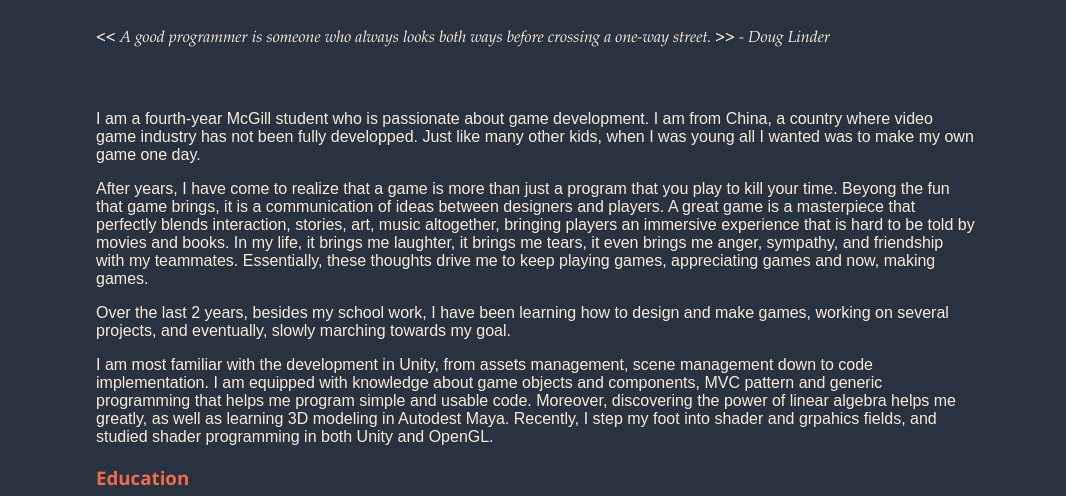
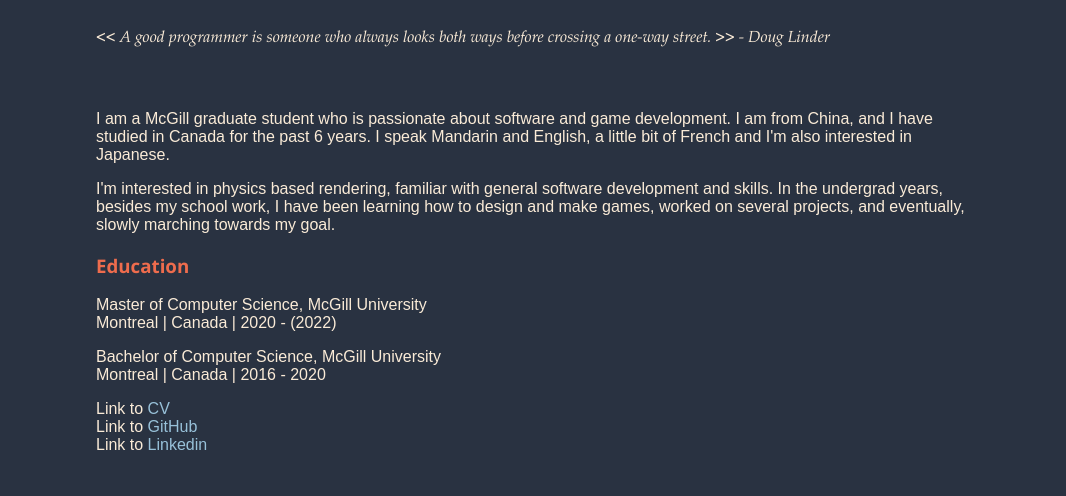
Before and after one commit to gjtqiyue/gjtqiyue.github.io, a plain HTML site: page index.html in a window 1280 px wide. Shown: the part 141-637 px from the top of the page, 214-1280 px from the left. Drawn offline with nearby package versions, Linux system fonts and the light colour scheme.

Commit message:
Update index.html

```diff
--- a/index.html
+++ b/index.html
@@ -53,19 +53,10 @@
                         <div class="text">
                             <p class="quote"><i> << A good programmer is someone who always looks both ways before crossing a one-way street. >> - Doug Linder </i></p>
                             <div class="space"></div>
-                            <p> I am a fourth-year McGill student who is passionate about game development. I am from China, a country where video game industry has not been fully developped.
-                                Just like many other kids, when I was young all I wanted was to make my own game one day.
-                            </p>
-                            <p> After years, I have come to realize that a game is more than just a program that you play to kill your time.
-                                Beyong the fun that game brings, it is a communication of ideas between designers and players. A great game is a masterpiece that perfectly blends interaction, stories, art, music altogether, bringing players an immersive experience that is
-                                hard to be told by movies and books. In my life, it brings me laughter, it brings me tears, it even brings me anger, sympathy, and friendship with my teammates. Essentially, these thoughts drive me to keep playing games, appreciating games and now, making games.
+                            <p> I am a McGill graduate student who is passionate about software and game development. I am from China, and I have studied in Canada for the past 6 years. I speak Mandarin and English, a little bit of French and I'm also interested in Japanese.
                             </p>
                             <p>
-                                Over the last 2 years, besides my school work, I have been learning how to design and make games, working on several projects, and eventually, slowly marching towards my goal.<br>
-                            </p>
-                            <p> I am most familiar with the development in Unity, from assets management, scene management down to code implementation. I am equipped with knowledge about game objects and components, MVC pattern and generic programming that helps me program simple and usable code.
-                                Moreover, discovering the power of linear algebra helps me greatly, as well as learning 3D modeling in Autodest Maya. Recently, I step my foot into shader and grpahics fields, and studied
-                                shader programming in both Unity and OpenGL.
+                                I'm interested in physics based rendering, familiar with general software development and skills. In the undergrad years, besides my school work, I have been learning how to design and make games, worked on several projects, and eventually, slowly marching towards my goal.<br>
                             </p>
 
                             <h3>Education</h3>
@@ -78,7 +69,7 @@
                                 Montreal | Canada | 2016 - 2020 <br>
                             </p>
                             <p>
-                            Link to <a href="https://drive.google.com/file/d/1Um0ew6kg2esQl8OvewwsbRWNJofumK3S/view?usp=sharing">CV</a><br>
+                            Link to <a href="https://docs.google.com/document/d/1EITQkhkkU4Y-zk_F7GPZTQoi6y9an2i7699aHL2DTLw/edit?usp=sharing">CV</a><br>
                             Link to <a href="https://github.com/gjtqiyue/">GitHub</a><br>
                             Link to <a href="https://linkedin.com/in/lancer-guo-840298127/">Linkedin</a>
                             </p>
```
